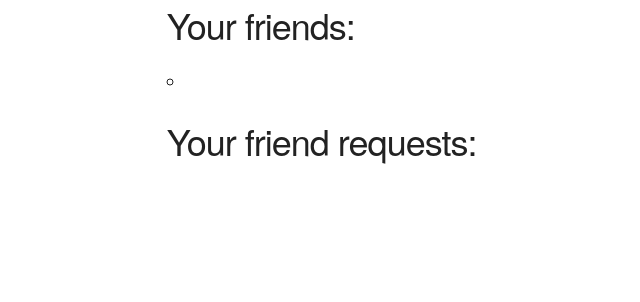
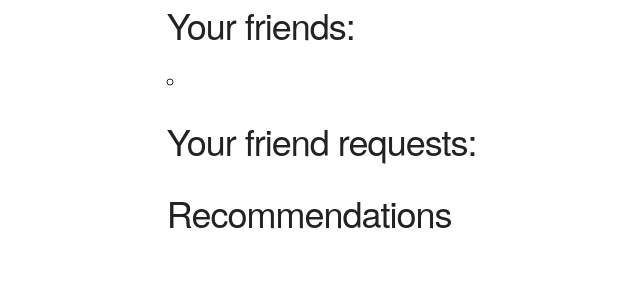
Before and after one commit to brianaeng/capstone-pitchy, a Django app: page /connections/ in a window 1280 px wide. Shown: the part 258-560 px from the top of the page, without its empty margins (48-688 px from the left). Run offline with Django 3.2, Linux system fonts and the light colour scheme; a user stored in the database is signed in; tables that the repository leaves empty hold one stand-in row (values such as "Sample post"); parts of the project's set-up code (start-up, migrations or seed data) failed here and were passed over; some libraries are stand-ins or nearby versions.

Commit message:
Added recommendations

```diff
--- a/pitchy/templates/connections.html
+++ b/pitchy/templates/connections.html
@@ -27,4 +27,15 @@
       </li>
     {% endfor %}
   </ul>
+
+  <h3>Recommendations</h3>
+  <ul>
+    {% for person in recommendations %}
+      {% if person.id != request.user.profile.id %}
+        <li>
+          {{ person.user.username }}
+        </li>
+      {% endif %}
+    {% endfor %}
+  </ul>
 {% endblock content %}
--- a/pitchy/urls.py
+++ b/pitchy/urls.py
@@ -13,6 +13,7 @@ urlpatterns = [
     url(r'^messages/(?P<pk>\d+)/$', views.ConversationView.as_view(), name='messages'),
     url(r'^friendship/confirm/(?P<pk>\d+)/', views.confirm_friend, name='confirmation'),
     url(r'^friendship/request/(?P<pk>\d+)/', views.request_friend, name='request_friend'),
+    # url(r'^search/$', views.search, name='search'),
     # url(r'^post/(?P<pk>\d+)/$', views.post_detail, name='post_detail'),
     # url(r'^post/new/$', views.post_new, name='post_new'),
     # url(r'^post/(?P<pk>\d+)/edit/$', views.post_edit, name='post_edit'),
--- a/pitchy/views.py
+++ b/pitchy/views.py
@@ -8,6 +8,7 @@ from django.views.generic import TemplateView, FormView
 from django.db.models import Q
 from django.contrib.auth import authenticate, login
 from django.http import HttpResponseRedirect, HttpResponse
+import random
 
 class SignUpView(FormView):
     template_name = 'registration/signup.html'
@@ -84,9 +85,22 @@ class ConnectionsView(LoginRequiredMixin, TemplateView):
     template_name = 'connections.html'
 
     def get(self, request):
-        friends = Friendship.objects.exclude(confirmed=False).filter(Q(user_id=request.user.id) | Q(friend_id=request.user.id))
+        pending_and_confirmed_friends = Friendship.objects.filter(Q(user_id=request.user.id) | Q(friend_id=request.user.id))
+        friends = pending_and_confirmed_friends.exclude(confirmed=False)
         friend_requests = Friendship.objects.all().filter(friend_id=request.user.id, confirmed=False)
-        return render(request, self.template_name, {'friends': friends, 'friend_requests': friend_requests })
+
+        user_profile = Profile.objects.get(user_id=request.user.id)
+        if user_profile.focuses.all():
+            #get all of user's focuses
+            user_focuses = user_profile.focuses.all()
+            #picked focus
+            focus = random.choice(user_focuses)
+            users = focus.profile_set.all()
+            recommendations = list(set(users) - set(pending_and_confirmed_friends))
+        else:
+            recommendations = []
+
+        return render(request, self.template_name, {'friends': friends, 'friend_requests': friend_requests, 'recommendations': recommendations })
 
 class ConversationView(LoginRequiredMixin, TemplateView):
     template_name = 'messaging/conversations.html'
```
